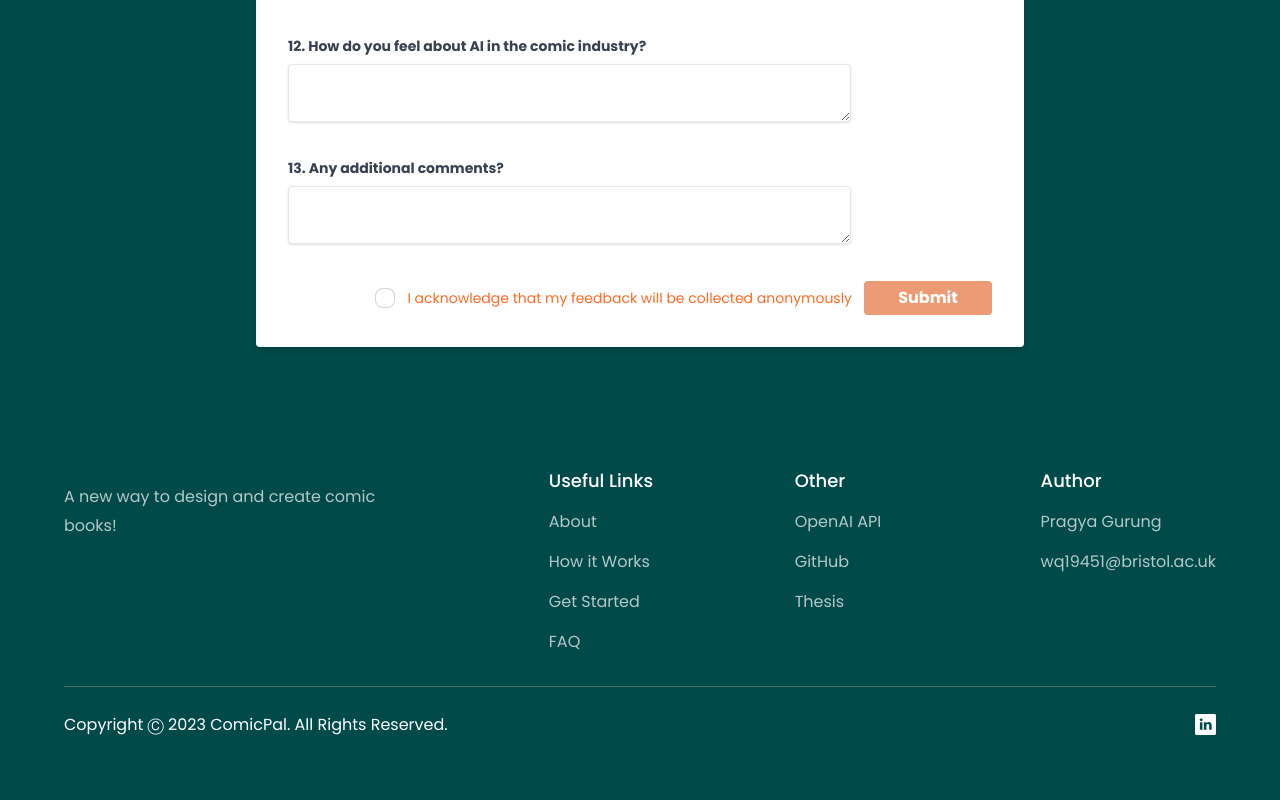
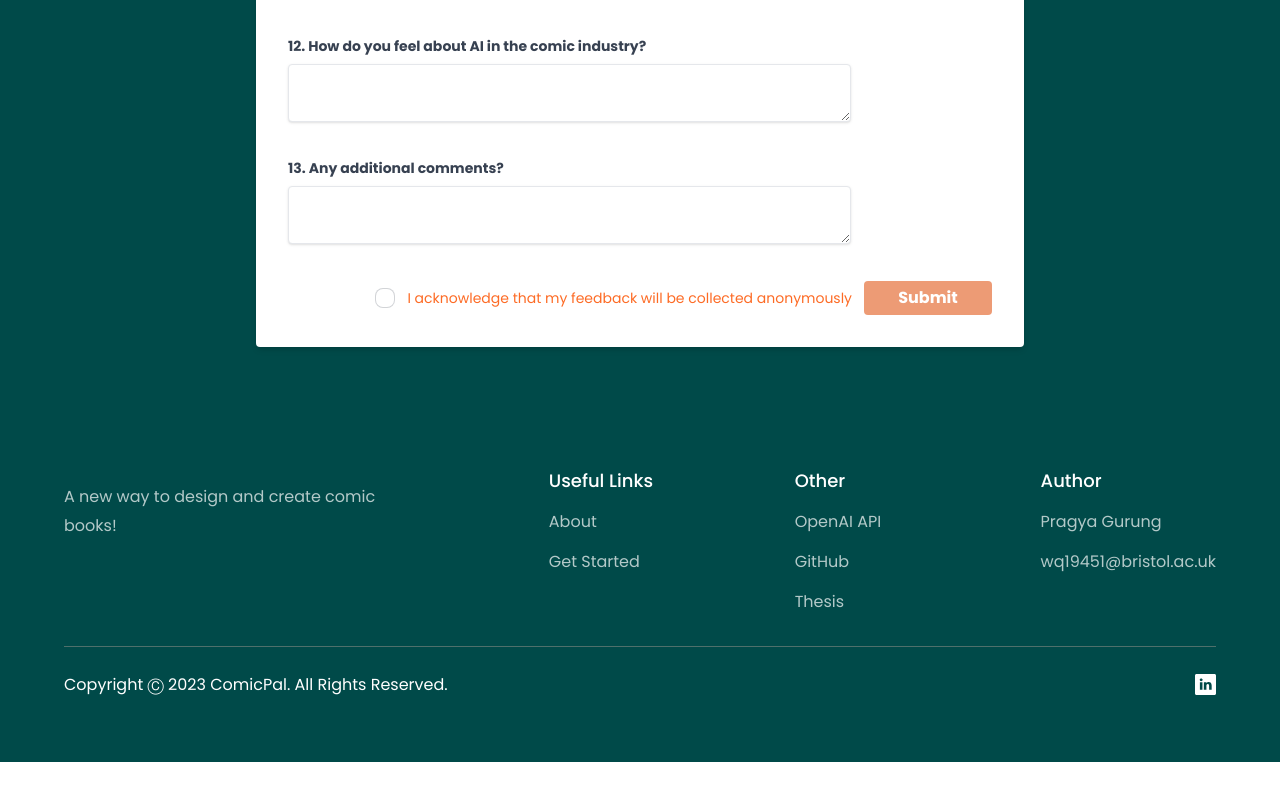
Before and after one commit to KaliKaloo/ComicPal, a React (Vite) app in the folder frontend-site/: page /FeedbackForm in a window 1280 px wide. Shown: the part 1704-2504 px from the top of the page. After the commit the page ends 2466 px from the top, so only its background shows below. Built offline with nearby package versions, Linux system fonts and the light colour scheme.

Commit message:
Fix footer links

```diff
--- a/frontend-site/src/components/Footer.jsx
+++ b/frontend-site/src/components/Footer.jsx
@@ -1,6 +1,6 @@
 import React from "react";
+import { Link } from "react-router-dom";
 import styles from "../assets/style";
-import { logo } from "../assetsTemp";
 import { footerLinks, socialMedia } from "../constants";
 
 function Footer({ bgColor }) {
@@ -48,9 +48,9 @@ function Footer({ bgColor }) {
 														: "mb-0"
 												}`}
 											>
-												<a href={`${link.link}`}>
+												<Link to={`${link.link}`}>
 													{link.name}
-												</a>
+												</Link>
 											</li>
 										))}
 									</ul>
--- a/frontend-site/src/constants/index.js
+++ b/frontend-site/src/constants/index.js
@@ -1,18 +1,5 @@
 import {
-	people01,
-	people02,
-	people03,
-	facebook,
-	instagram,
-	linkedin,
-	twitter,
-	airbnb,
-	binance,
-	coinbase,
-	dropbox,
-	send,
-	shield,
-	star,
+	linkedin, star
 } from "../assetsTemp";
 
 export const navLinks = [
@@ -77,17 +64,9 @@ export const footerLinks = [
 				link: "/about",
 			},
 			{
-				name: "How it Works",
-				link: "#",
-			},
-			{
 				name: "Get Started",
 				link: "/playground",
-			},
-			{
-				name: "FAQ",
-				link: "#",
-			},
+			}
 		],
 	},
 	{
```
Also changed, not shown: 3 other files (tests, documents, lock files or other folders).
